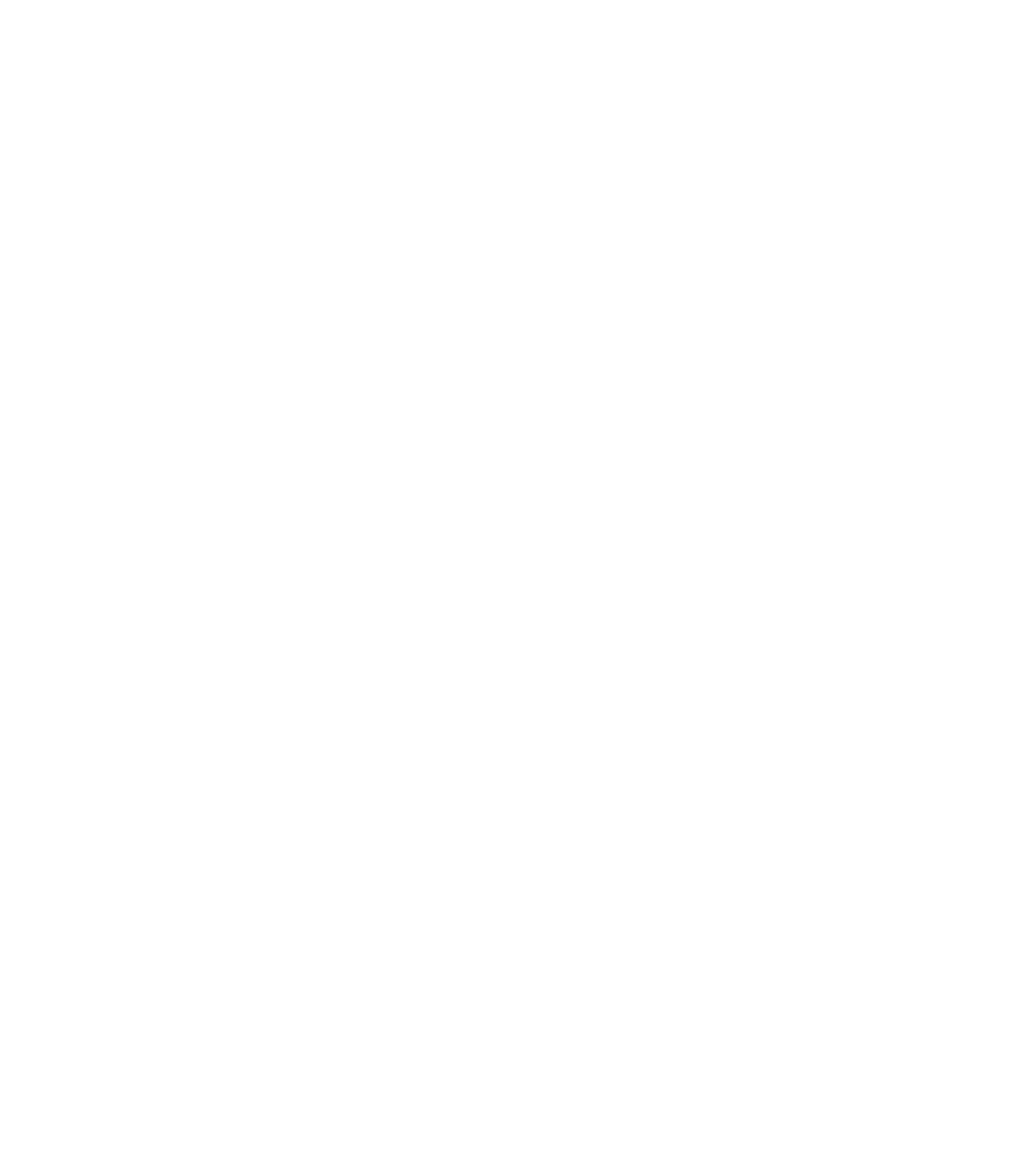
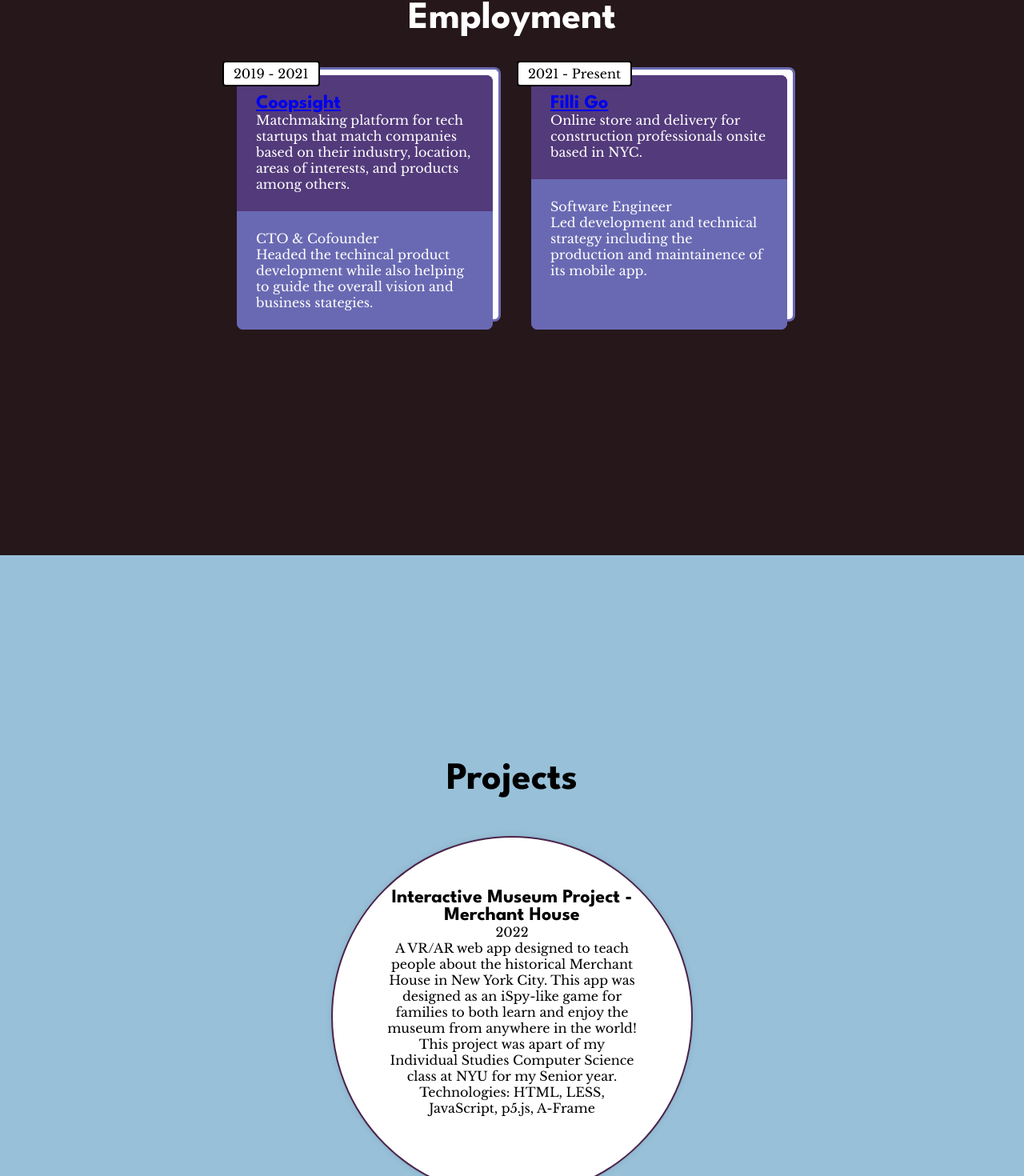
Before and after one commit to Partisi/site, a React (Create React App) app: page / in a window 1280 px wide. Shown: the part 1243-2713 px from the top of the page at 80% size. Before the commit the page ends 800 px from the top, so only its background shows below. Built offline with nearby package versions, Linux system fonts and the light colour scheme.

Commit message:
general design

```diff
--- a/src/index.scss
+++ b/src/index.scss
@@ -1,3 +1,4 @@
+// General Use
 $primary: #98C1D9;
 $secondary: #533A7B;
 $secondaryLight: #6969B3;
@@ -15,7 +16,7 @@ $black: black;
 @import './sections/contact/Contact.scss';
 
 body {
-    background-color: $white;
+    background-color: $dark;
     margin: 0;
 }
 
@@ -32,3 +33,19 @@ h1,h2,h3,h4,h5,h6 {
 p {
     font-family: 'Libre Baskerville', serif;
 }
+
+ul {
+    padding: 0;
+    margin: 0;
+    list-style: none;
+}
+
+.section-container {
+    padding: 258px 257px;
+
+    .section-subtitle {
+        text-align: center;
+        font-size: 48px;
+        padding-bottom: 24px;
+    }
+}
--- a/src/sections/intro/Intro.js
+++ b/src/sections/intro/Intro.js
@@ -2,7 +2,7 @@ import React from 'react'
 
 export default function Intro() {
     return (
-        <section id="intro-container">
+        <section id="intro-container" className="section-container">
             <h1>Erol Bickici</h1>
         </section>
     )
--- a/src/sections/intro/Intro.scss
+++ b/src/sections/intro/Intro.scss
@@ -1,12 +1,14 @@
 #intro-container {
     background-color: red;
 
-    padding-bottom: 64px;
+    padding-bottom: 128px;
+
+    height: 600px;
 
     clip-path: polygon(
         0% 0%,
         100% 0%,
-        100% calc(100% - 64px),
+        100% calc(100% - 128px),
         0% 100%
     );
 }
--- a/src/sections/projects/Projects.js
+++ b/src/sections/projects/Projects.js
@@ -42,8 +42,20 @@ export default function Projects() {
     ]
 
     return (
-        <div>
-            <h1>Projects Section</h1>
-        </div>
+        <section id="projects-container" className="section-container">
+            <h1 className="section-subtitle">Projects</h1>
+            <ul>
+                {myProjects.map((eachProject, index) => {
+                    return (
+                        <li key={index}>
+                            <h2>{eachProject.name}</h2>
+                            <p>{eachProject.year}</p>
+                            <p>{eachProject.description}</p>
+                            <p>Technologies: {eachProject.toolsUsed}</p>
+                        </li>
+                    )
+                })}
+            </ul>
+        </section>
     )
 }
--- a/src/sections/projects/Projects.scss
+++ b/src/sections/projects/Projects.scss
@@ -0,0 +1,27 @@
+#projects-container {
+    background-color: $primary;
+
+    ul {
+        display: flex;
+        flex-direction: row;
+        flex-wrap: wrap;
+        justify-content: center;
+
+        li {
+            margin: 24px;
+            box-shadow: rgba(17, 17, 26, 0.05) 0px 1px 0px, rgba(17, 17, 26, 0.1) 0px 0px 8px;
+            background-color: $white;
+
+            border-radius: 50%;
+            width: 320px;
+            height: 320px;
+            padding: 64px;
+
+            border: 2px solid $secondaryDark;
+
+            text-align: center;
+
+        }
+    }
+
+}
--- a/src/sections/research/Research.js
+++ b/src/sections/research/Research.js
@@ -39,18 +39,19 @@ export default function Research() {
 
 
     return (
-        <div>
+        <section id="research-container" className="section-container">
             <h1>Research Section</h1>
-
+            <ul>
                 {reports.map((eachReport, index) => {
                     return (
-                    <div key={index}>
+                        <li key={index}>
                             <p>{eachReport.title}</p>
                             <p>{eachReport.year}</p>
                             <p>{eachReport.description}</p>
-                    </div>
+                        </li>
                     )
                 })}
-        </div>
+            </ul>
+        </section>
     )
 }
--- a/src/sections/research/Research.scss
+++ b/src/sections/research/Research.scss
@@ -0,0 +1,4 @@
+#research-container {
+    color: white;
+
+}
--- a/src/sections/skills/Skills.js
+++ b/src/sections/skills/Skills.js
@@ -3,13 +3,13 @@ import React from 'react'
 export default function Skills() {
 
 
-    const categories = [
+    const mySkillCategories = [
         "frontend",
         "backend",
         "blockchain",
         "data analytics",
     ]
-    const allSkills = {
+    const mySkills = {
         "languages": [
             { key: "HTML", categories: ["frontend"] },
             { key: "CSS/SCSS/LESS", categories: ["frontend"] },
@@ -47,8 +47,8 @@ export default function Skills() {
         ],
     }
     return (
-        <div>
+        <section id="skills-container" className="section-container">
             <h1>Skills Section</h1>
-        </div>
+        </section>
     )
 }
--- a/src/sections/work/Work.js
+++ b/src/sections/work/Work.js
@@ -21,8 +21,25 @@ export default function Work() {
         },
     ]
     return (
-        <div>
-            <h1>Work Section</h1>
-        </div>
+        <section id="work-container" className="section-container">
+            <h1 className="section-subtitle">Employment</h1>
+            <ul>
+                {myEmployment.map((eachEmployment, index) => {
+                    return (
+                        <li key={index}>
+                            <p className="employment-length">{eachEmployment.length}</p>
+                            <div className="top-employment">
+                                <h2><a href={eachEmployment.link}>{eachEmployment.employer}</a></h2>
+                                <p>{eachEmployment.companyDescription}</p>
+                            </div>
+                            <div className="bottom-employment">
+                                <p>{eachEmployment.title}</p>
+                                <p>{eachEmployment.jobDescription}</p>
+                            </div>
+                        </li>
+                    )
+                })}
+            </ul>
+        </section>
     )
 }
--- a/src/sections/work/Work.scss
+++ b/src/sections/work/Work.scss
@@ -0,0 +1,50 @@
+#work-container {
+    color: white;
+
+    ul {
+        display: flex;
+        flex-direction: row;
+        flex-wrap: wrap;
+        justify-content: center;
+
+        li {
+            margin: 24px;
+            position: relative;
+
+            border-radius: 8px;
+            width: 320px;
+            background-color: $secondary;
+
+            display: flex;
+            flex-direction: column;
+
+            box-shadow: $secondary 0px 0px 0px 2px inset, $white 10px -10px 0px -3px, $secondaryLight 10px -10px;
+
+            .top-employment {
+                padding: 24px;
+            }
+
+            .bottom-employment {
+                padding: 24px;
+                background-color: $secondaryLight;
+
+                border-bottom-left-radius: 8px;
+                border-bottom-right-radius: 8px;
+
+                flex: 1;
+            }
+
+            .employment-length {
+                position: absolute;
+                top: -18px;
+                left: -18px;
+                background-color: $white;
+                border-radius: 4px;
+                border: 2px solid $black;
+                padding: 4px 12px;
+                text-align: center;
+                color: $black;
+            }
+        }
+    }
+}
```
Lines whose indentation alone changed are shown as unchanged.
